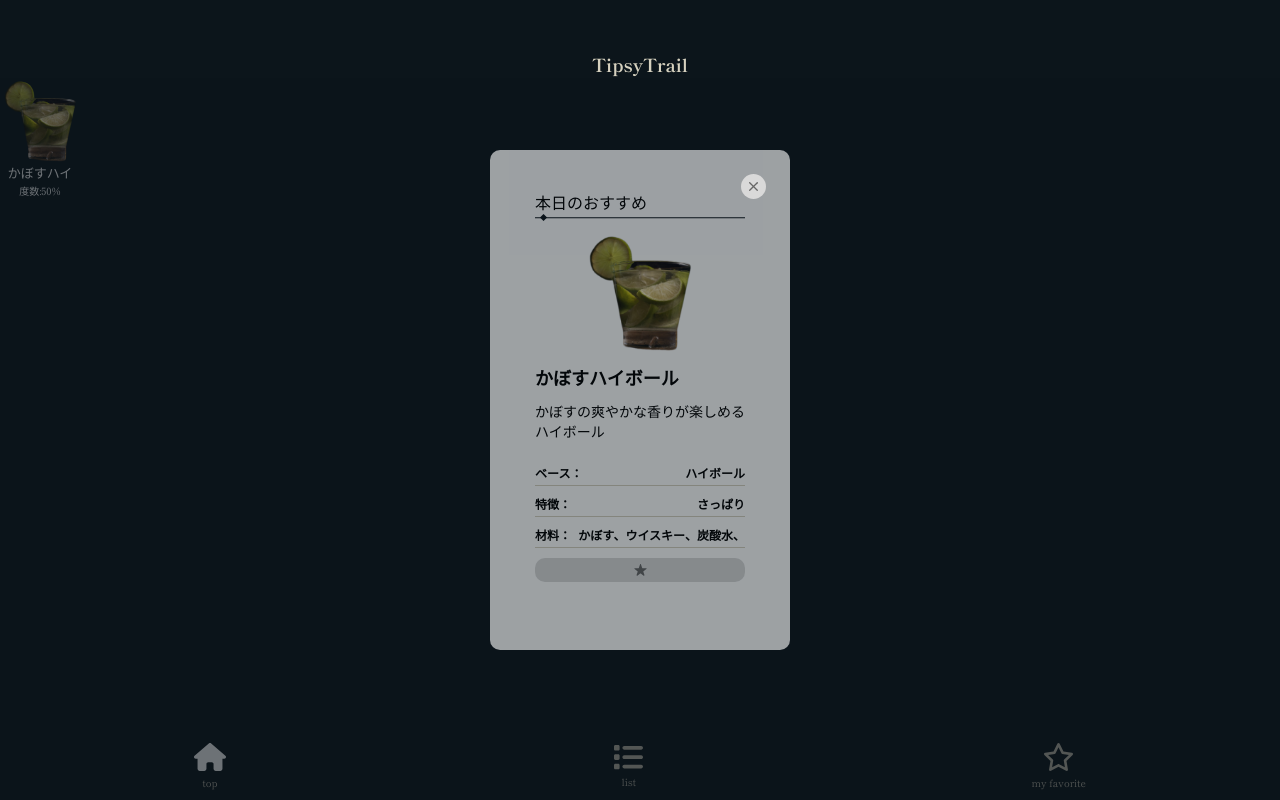
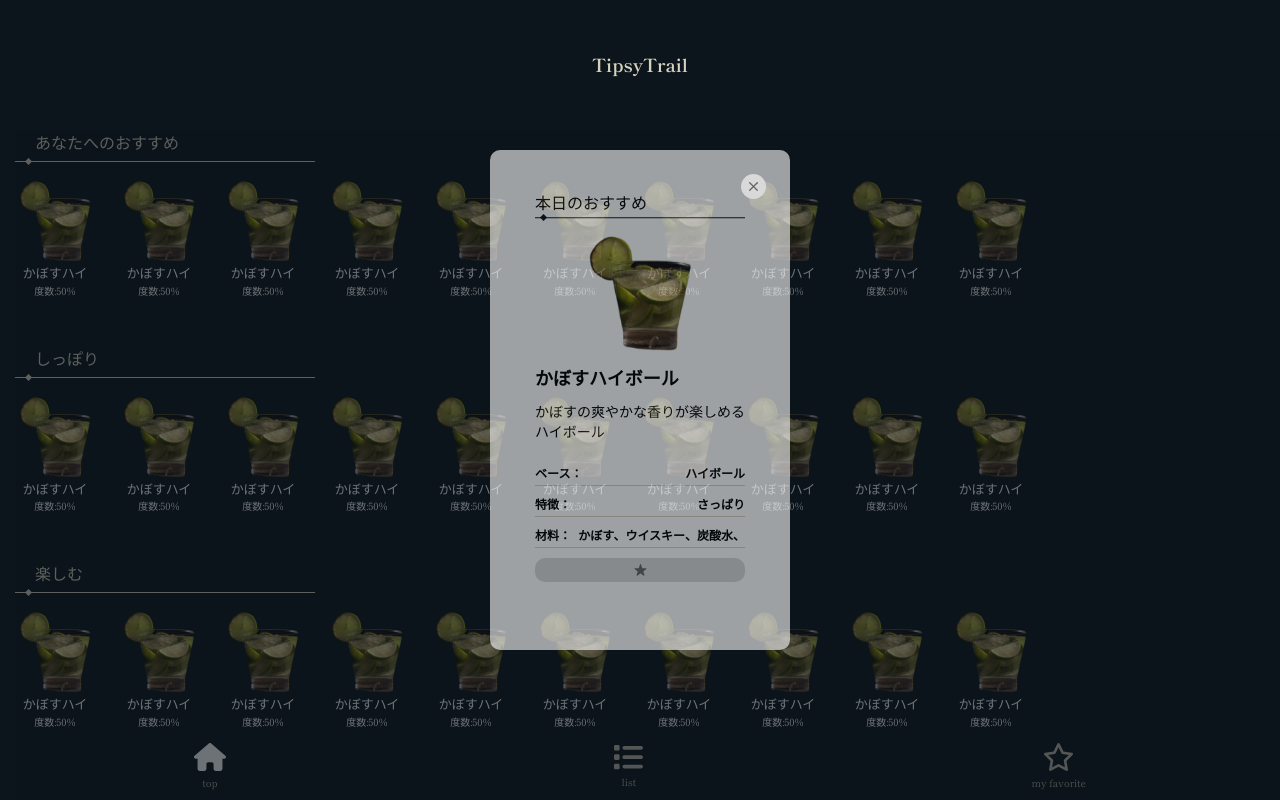
Before and after one commit to hirochan9854/tipsy-trail, a Next.js app: page / in a window 1280 px wide. Built offline with nearby package versions, Linux system fonts and the light colour scheme; a web font is replaced by a local one.

Commit message:
トップページ作成

```diff
--- a/src/app/page.tsx
+++ b/src/app/page.tsx
@@ -1,11 +1,45 @@
 import { AlcoholListItem } from '@/components/AlcoholListItem';
 import { RecommendedModal } from '@/components/RecommendedModal';
 
+import Image from 'next/image';
+
 export default function Home() {
   return (
-    <div>
+    <div className="px-[15px] pt-[52px] ">
       <RecommendedModal />
-      <AlcoholListItem />
+      <div className="mb-12">
+        <div className="mb-3">
+          <h3 className="text-[#D6D1BF] mb-1 ml-5">あなたへのおすすめ</h3>
+          <Image src={'/deco-white-line.svg'} width={300} height={7} alt="" />
+        </div>
+        <div className="flex overflow-scroll gap-6 flex-nowrap w-screen">
+          {[...Array(10)].map((_, i) => (
+            <AlcoholListItem key={i} />
+          ))}
+        </div>
+      </div>
+      <div className="mb-12">
+        <div className="mb-3">
+          <h3 className="text-[#D6D1BF] mb-1 ml-5">しっぽり</h3>
+          <Image src={'/deco-white-line.svg'} width={300} height={7} alt="" />
+        </div>
+        <div className="flex overflow-scroll gap-6 flex-nowrap w-screen">
+          {[...Array(10)].map((_, i) => (
+            <AlcoholListItem key={i} />
+          ))}
+        </div>
+      </div>
+      <div className="mb-12">
+        <div className="mb-3">
+          <h3 className="text-[#D6D1BF] mb-1 ml-5">楽しむ</h3>
+          <Image src={'/deco-white-line.svg'} width={300} height={7} alt="" />
+        </div>
+        <div className="flex overflow-scroll gap-6 flex-nowrap w-screen">
+          {[...Array(10)].map((_, i) => (
+            <AlcoholListItem key={i} />
+          ))}
+        </div>
+      </div>
     </div>
   );
 }
--- a/src/components/AlcoholListItem.tsx
+++ b/src/components/AlcoholListItem.tsx
@@ -3,7 +3,7 @@ import Link from 'next/link';
 
 export const AlcoholListItem: React.FC = () => {
   return (
-    <Link href={'/alcohol/1'} className="text-white flex flex-col items-center w-20">
+    <Link href={'/alcohol/1'} className="text-white flex flex-col items-center min-w-20 ">
       <Image src={'/img-sample-sake.png'} width={76} height={85} alt="" />
       <h3 className="text-[13px] font-normal">かぼすハイ</h3>
       <p className="text-[10px] ">度数:50%</p>
```
Also changed, not shown: public/deco-white-line.svg (added).
